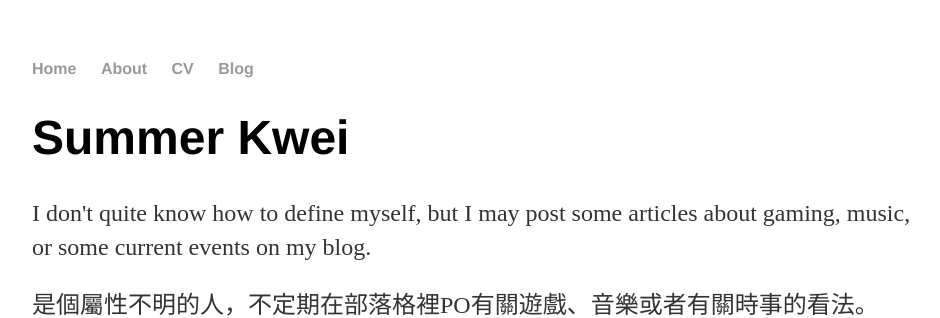
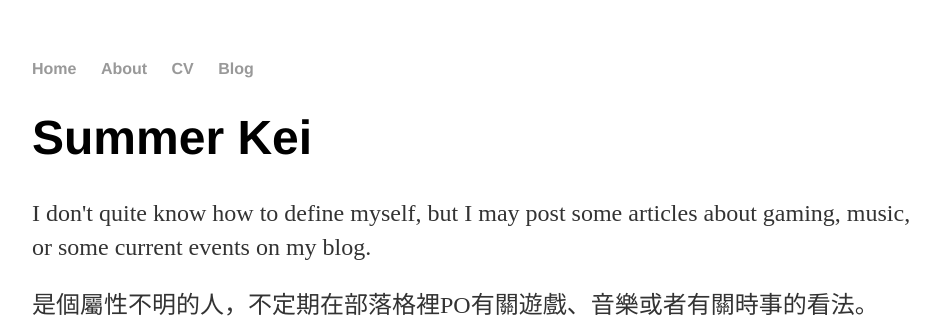
Before and after one commit to Ekove/ekove.github.io, a Jekyll site: the page built from index.html, in a window 1280 px wide. Shown: the top 318 px of the page, without its empty margins (160-1100 px from the left). Built offline with Jekyll 4.4.1, drawn with Linux system fonts in a browser that asks for light colours.

Commit message:
Update index.html

```diff
--- a/index.html
+++ b/index.html
@@ -3,7 +3,7 @@ layout: default
 title: Kei的主頁
 ---
 <div class="blurb">
-	<h1>Summer Kwei</h1>
+	<h1>Summer Kei</h1>
 	<p>I don't quite know how to define myself, but I may post some articles about gaming, music, or some current events on my blog.<p>
 	<p>是個屬性不明的人，不定期在部落格裡PO有關遊戲、音樂或者有關時事的看法。 <a href="/about">Read more about my life...</a></p>
 </div><!-- /.blurb -->
```
